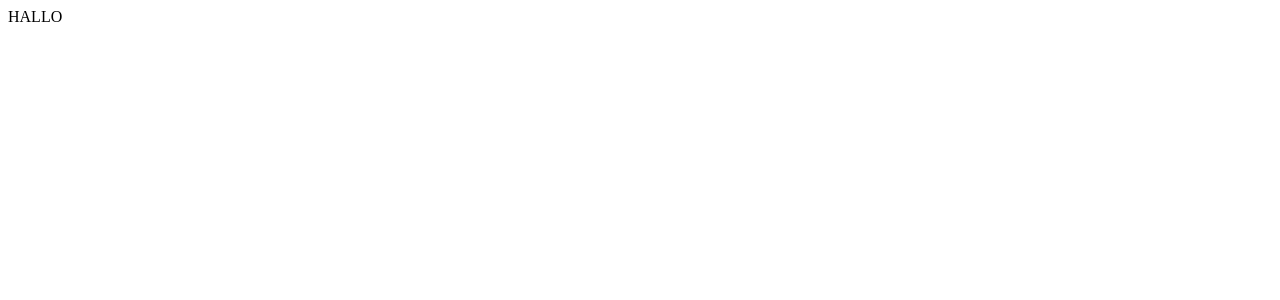
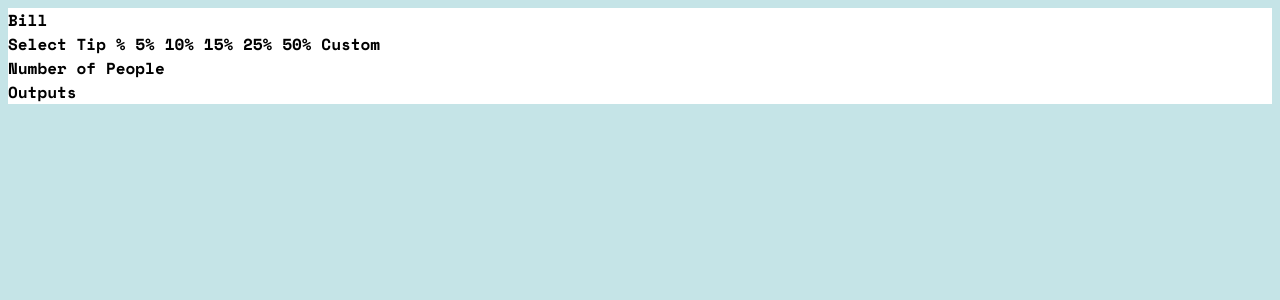
Before and after one commit to ktpeace/tip-calculator, a React (Create React App) app: page / in a window 1280 px wide. Shown: the top 300 px of the page. Built offline with nearby package versions, Linux system fonts and the light colour scheme.

Commit message:
added components

```diff
--- a/frontend-mentor-files/style-guide.md
+++ b/frontend-mentor-files/style-guide.md
@@ -27,8 +27,3 @@ The designs were created to the following widths:
 ### Body Copy
 
 - Font size (form inputs): 24px
-
-### Font
-
-- Family: [Space Mono](https://fonts.google.com/specimen/Space+Mono)
-- Weights: 700
--- a/public/index.html
+++ b/public/index.html
@@ -12,31 +12,16 @@
       user's mobile device or desktop. See https://developers.google.com/web/fundamentals/web-app-manifest/
     -->
   <link rel="manifest" href="%PUBLIC_URL%/manifest.json" />
-  <!--
-      Notice the use of %PUBLIC_URL% in the tags above.
-      It will be replaced with the URL of the `public` folder during the build.
-      Only files inside the `public` folder can be referenced from the HTML.
-
-      Unlike "/favicon.ico" or "favicon.ico", "%PUBLIC_URL%/favicon.ico" will
-      work correctly both with client-side routing and a non-root public URL.
-      Learn how to configure a non-root public URL by running `npm run build`.
-    -->
+  <link rel="preconnect" href="https://fonts.googleapis.com">
+  <link rel="preconnect" href="https://fonts.gstatic.com" crossorigin>
+  <link href="https://fonts.googleapis.com/css2?family=Space+Mono:ital,wght@0,400;0,700;1,400;1,700&display=swap"
+    rel="stylesheet">
   <title>Tip Calculator</title>
 </head>
 
 <body>
   <noscript>You need to enable JavaScript to run this app.</noscript>
   <div id="root"></div>
-  <!--
-      This HTML file is a template.
-      If you open it directly in the browser, you will see an empty page.
-
-      You can add webfonts, meta tags, or analytics to this file.
-      The build step will place the bundled scripts into the <body> tag.
-
-      To begin the development, run `npm start` or `yarn start`.
-      To create a production bundle, use `npm run build` or `yarn build`.
-    -->
 </body>
 
 </html>
--- a/src/App.js
+++ b/src/App.js
@@ -1,5 +1,7 @@
+import Main from "./main";
+
 function App() {
-  return <div>HALLO</div>;
+  return <Main />;
 }
 
 export default App;
--- a/src/index.css
+++ b/src/index.css
@@ -0,0 +1,5 @@
+body {
+  background-color: hsl(185, 41%, 84%);
+  font-family: "Space Mono", monospace;
+  font-weight: 700;
+}
--- /dev/null
+++ b/src/main/index.js
@@ -0,0 +1,16 @@
+import React from "react";
+import "./main.css";
+import Inputs from "./inputs";
+import Outputs from "./outputs";
+
+const Main = () => {
+  // states etc.
+  return (
+    <div className="main-div">
+      <Inputs></Inputs>
+      <Outputs></Outputs>
+    </div>
+  );
+};
+
+export default Main;
--- /dev/null
+++ b/src/main/inputs/index.js
@@ -0,0 +1,33 @@
+import React from "react";
+
+const Bill = () => {
+  return <div>Bill</div>;
+};
+
+const Tip = () => {
+  return <div>Select Tip % 5% 10% 15% 25% 50% Custom</div>;
+};
+
+const People = () => {
+  return <div>Number of People</div>;
+};
+
+const Inputs = () => {
+  return (
+    <div>
+      <Bill></Bill>
+      <Tip></Tip>
+      <People></People>
+
+      {/* <div class="attribution">
+        Challenge by{" "}
+        <a href="https://www.frontendmentor.io?ref=challenge" target="_blank">
+          Frontend Mentor
+        </a>
+        . Coded by <a href="#">Your Name Here</a>.
+      </div> */}
+    </div>
+  );
+};
+
+export default Inputs;
--- /dev/null
+++ b/src/main/main.css
@@ -0,0 +1,13 @@
+/* - Strong cyan: hsl(172, 67%, 45%)
+
+### Neutral
+
+- Very dark cyan: hsl(183, 100%, 15%)
+- Dark grayish cyan: hsl(186, 14%, 43%)
+- Grayish cyan: hsl(184, 14%, 56%)
+- Very light grayish cyan: hsl(189, 41%, 97%)
+- White: hsl(0, 0%, 100%) */
+
+.main-div {
+  background-color: #fff;
+}
--- /dev/null
+++ b/src/main/outputs/index.js
@@ -0,0 +1,7 @@
+import React from "react";
+
+const Outputs = () => {
+  return <div>Outputs</div>;
+};
+
+export default Outputs;
```
Also changed, not shown: src/main/inputs/inputs.css (added), src/main/outputs/outputs.css (added).
